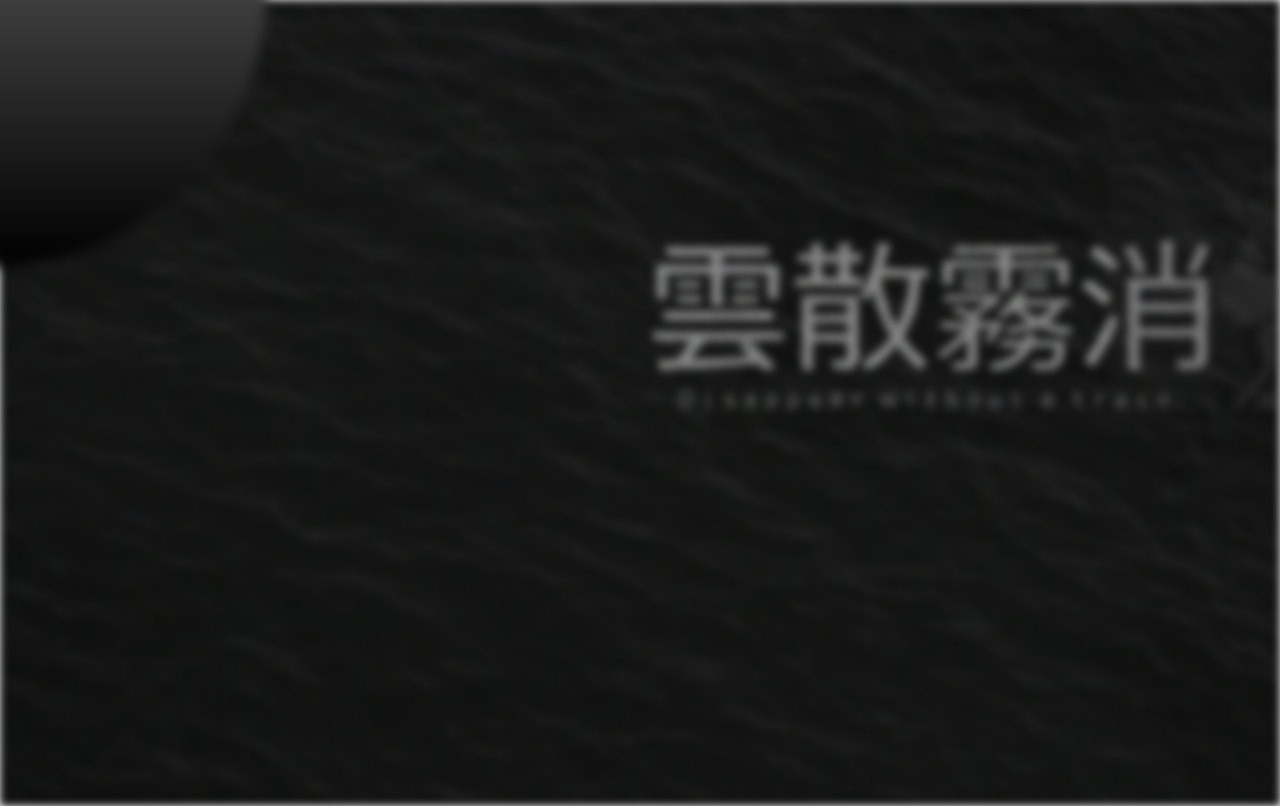
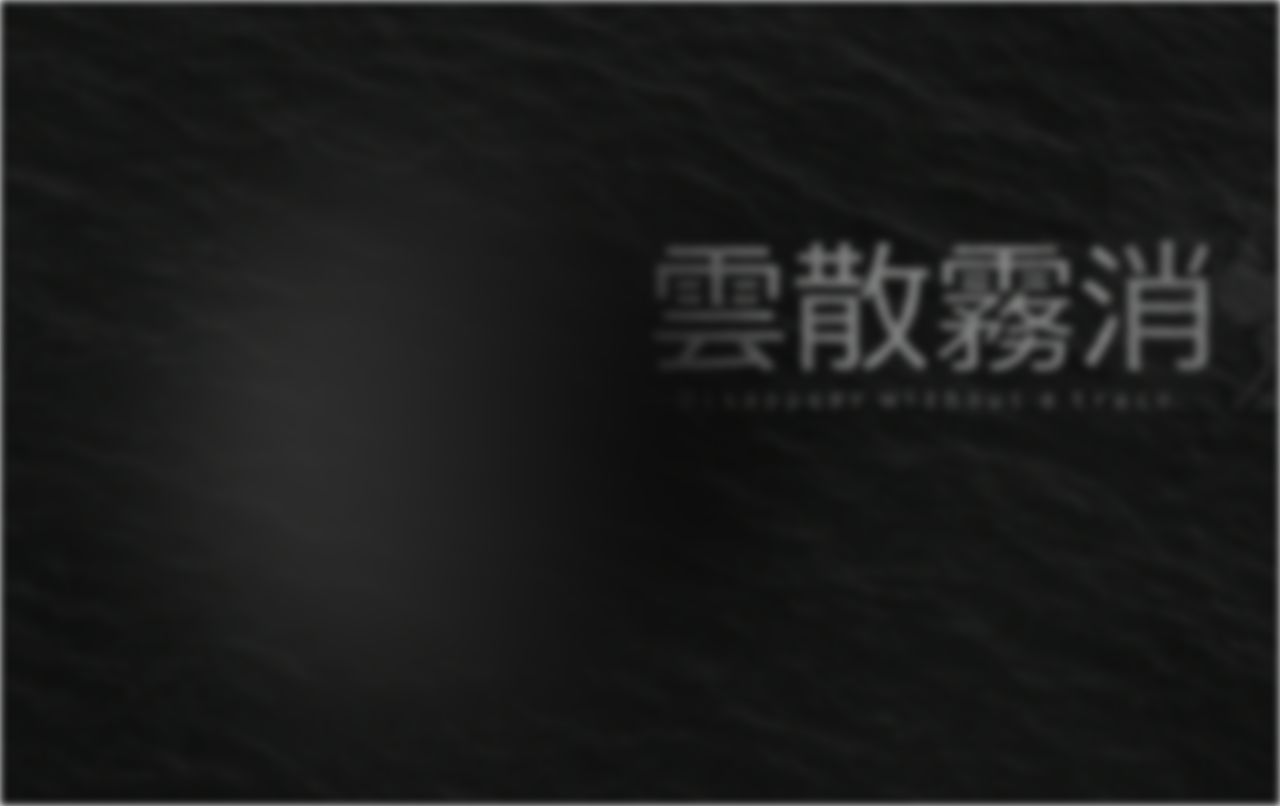
Before and after one commit to TanishqM1/Finance, a React (Create React App) app in the folder financeui/: page / in a window 1280 px wide. Built offline with nearby package versions, Linux system fonts and the light colour scheme.

Commit message:
finished orb & created nav tab

```diff
--- a/financeui/public/index.html
+++ b/financeui/public/index.html
@@ -13,7 +13,5 @@
 <body>
   <div id="root"></div> <!-- React will render here -->
 
-
-
 </body>
 </html>
--- a/financeui/src/components/Orb/orb.js
+++ b/financeui/src/components/Orb/orb.js
@@ -1,7 +1,44 @@
-import React from "react";
-import styled from "styled-components";
+import React, {useState, useEffect} from "react";
+import styled, { keyframes } from "styled-components";
 
 function Orb() {
+
+    const generateRandomKeyframes = () => {
+        // Randomly generate positions for each keyframe (between 0 and the width/height of the screen)
+        const randomX = () => Math.floor(Math.random() * window.innerWidth) + "px";
+        const randomY = () => Math.floor(Math.random() * window.innerHeight) + "px";
+
+        return keyframes`
+          0% {
+            transform: translate(${randomX()}, ${randomY()});
+          }
+          25% {
+            transform: translate(${randomX()}, ${randomY()});
+          }
+          50% {
+            transform: translate(${randomX()}, ${randomY()});
+          }
+          75% {
+            transform: translate(${randomX()}, ${randomY()});
+          }
+          100% {
+            transform: translate(${randomX()}, ${randomY()});
+          }
+        `;
+      };
+
+      const [moveOrb, setMoveOrb] = useState(generateRandomKeyframes);
+
+      // Re-generate the keyframes whenever the window is resized
+      useEffect(() => {
+        const handleResize = () => {
+          setMoveOrb(generateRandomKeyframes());
+        };
+        window.addEventListener("resize", handleResize);
+        return () => {
+          window.removeEventListener("resize", handleResize);
+        };
+      }, []);
 
   const OrbStyled = styled.div`
 
@@ -9,10 +46,12 @@ function Orb() {
     height: 70vh;
     position: absolute;
     border-radius: 50%;
-    margin-top: -37vh;
-    margin-left: -37vh;
-    background: linear-gradient(180deg, grey 0%, black 100%);
-    filter: blur(5px);
+    border: 2px solid #000;
+    margin-top: -45vh;
+    margin-left: -45vh;
+    background: linear-gradient(90deg, rgba(73, 72, 72, 0.8) 0%, black 100%);
+    filter: blur(80px);
+    animation: ${moveOrb} 10s alternate linear infinite;
   `;
 
   return <OrbStyled></OrbStyled>;
```
Also changed, not shown: financeui/src/components/Navigation/navigation.js (added, +21 -0 lines).
